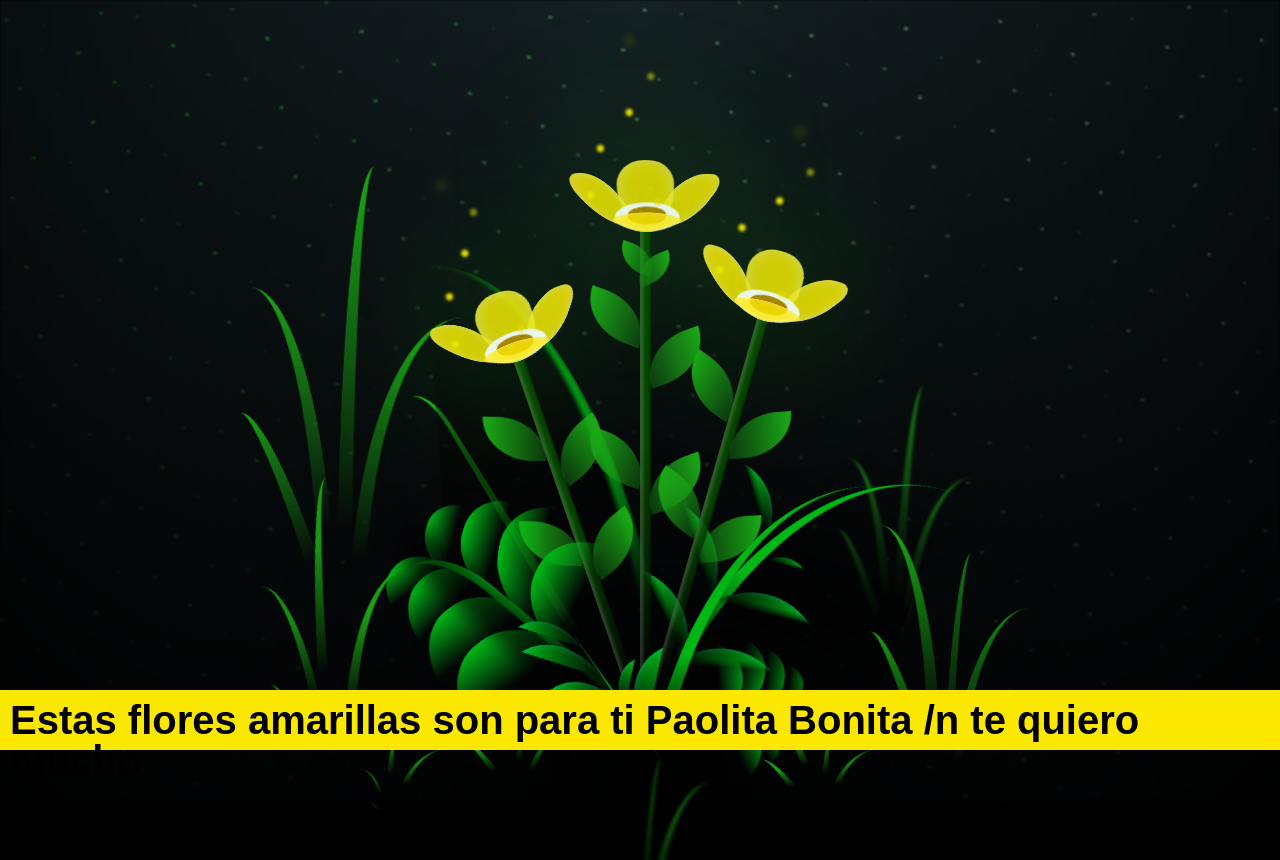
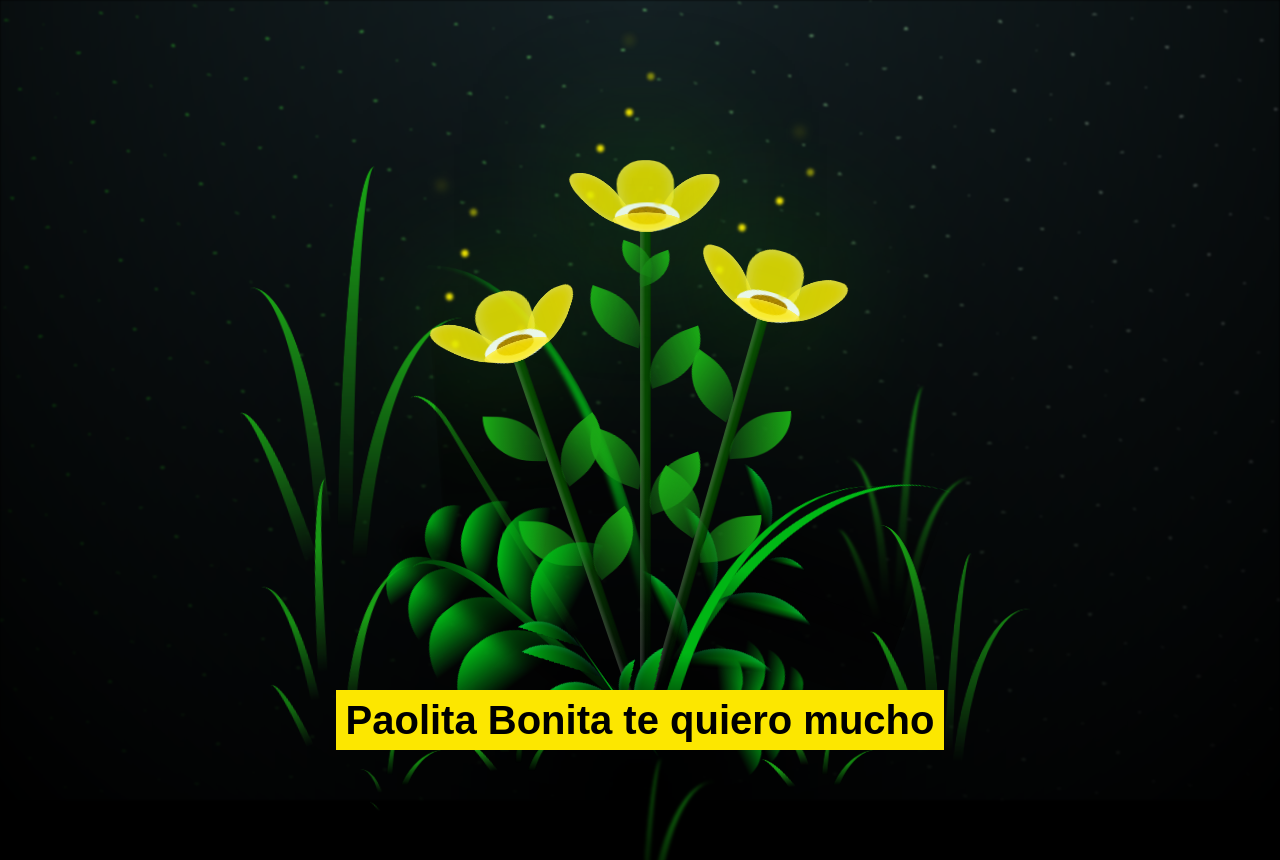
Before and after one commit to 2004Gadiel1994/my-first-static-web-app, a website: page src/index.html in a window 1280 px wide. Shown: the top 860 px of the page. Drawn offline with Linux system fonts and the light colour scheme.

Commit message:
Update index.html

```diff
--- a/src/index.html
+++ b/src/index.html
@@ -306,7 +306,7 @@
       </div>
     </div>
   </div>
-  <div class="message">Estas flores amarillas son para ti Paolita Bonita /n te quiero mucho</div>
+  <div class="message"> Paolita Bonita te quiero mucho</div>
 </body>
 
 </html>
```
